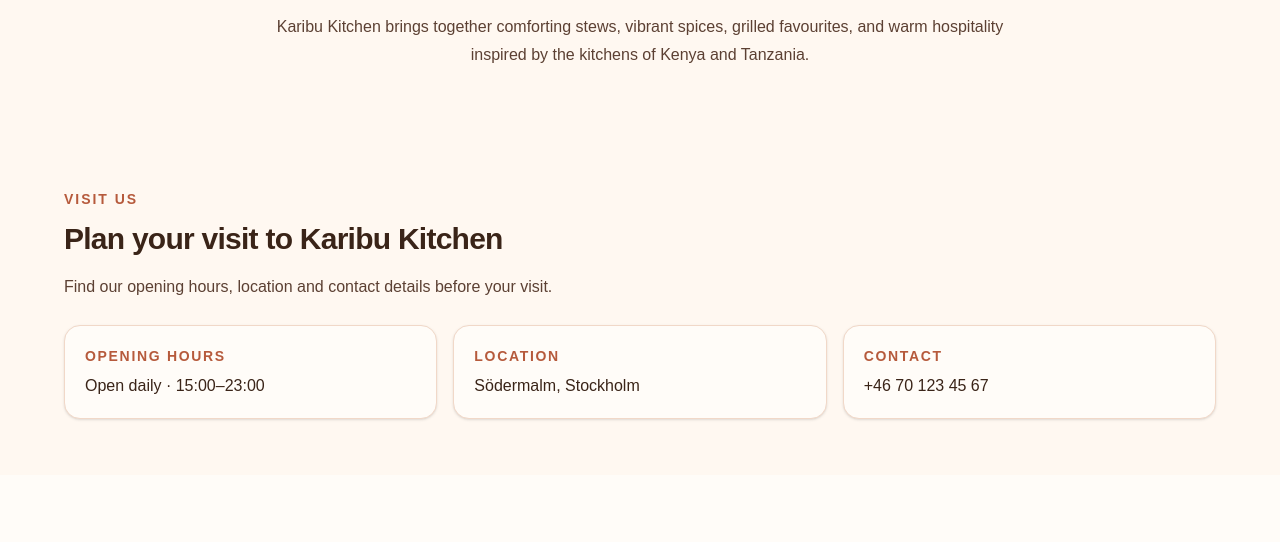
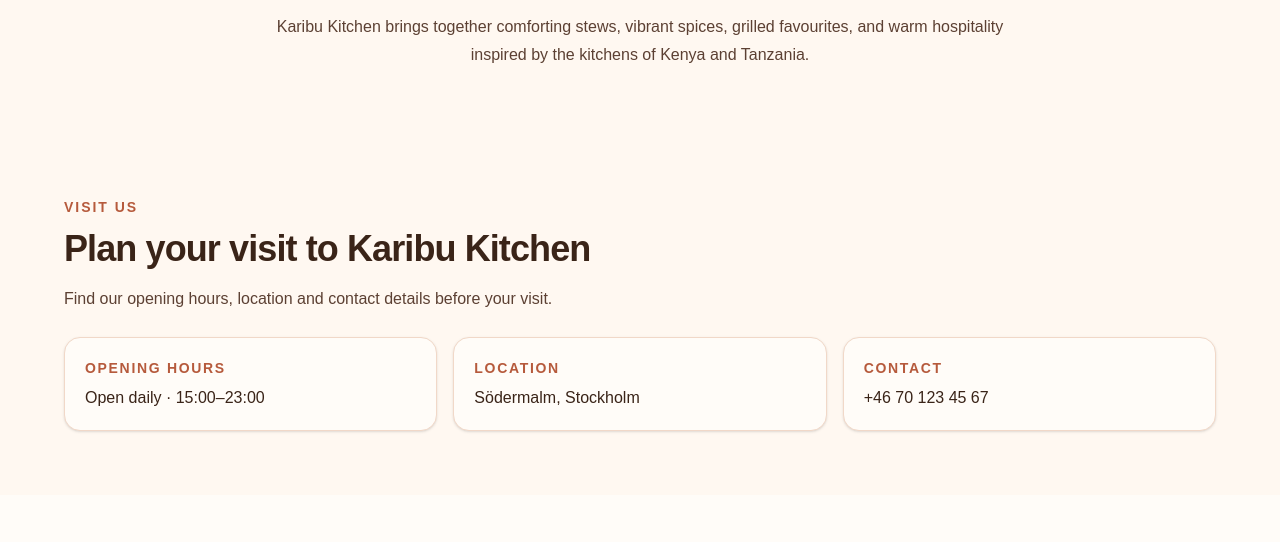
Before and after one commit to Brianosumba/restaurant-booking-app, a Next.js app: page / in a window 1280 px wide. Shown: the part 800-1342 px from the top of the page. Built offline with nearby package versions, Linux system fonts and the light colour scheme.

Commit message:
style: polish quick info section

```diff
--- a/src/app/components/QuickInfoSection.tsx
+++ b/src/app/components/QuickInfoSection.tsx
@@ -1,5 +1,3 @@
-import { title } from "process";
-
 const quickInfoItems = [
   {
     title: "Opening Hours",
@@ -17,12 +15,12 @@ const quickInfoItems = [
 
 export default function QuickInfoSection() {
   return (
-    <section className="bg-[#FFF8F1] px-4 py-14">
+    <section className="bg-[#FFF8F1] px-4 py-16">
       <div className="mx-auto max-w-6xl">
         <p className="text-sm font-semibold tracking-[0.14em] uppercase text-[#B65A3C]">
           Visit us
         </p>
-        <h2 className="mt-3 text-2xl sm:text-3xl font-bold tracking-tight text-[#3A2418]">
+        <h2 className="mt-3 text-3xl font-bold tracking-tight text-[#3A2418] sm:text-4xl">
           Plan your visit to Karibu Kitchen
         </h2>
         <p className="mt-4 max-w-2xl text-base leading-7 text-[#5C4033]">
@@ -32,7 +30,7 @@ export default function QuickInfoSection() {
         <ul className="mt-6 grid gap-4 sm:grid-cols-3">
           {quickInfoItems.map((item) => (
             <li
-              className="rounded-2xl border border-[#F1D8C8] bg-[#FFFCF8] p-5 text-[#3A2418] flex flex-col gap-2 shadow-sm"
+              className="flex flex-col gap-2 rounded-2xl border border-[#F1D8C8] bg-[#FFFCF8] p-5 text-[#3A2418] shadow-sm"
               key={item.title}
             >
               <h3 className="text-sm font-semibold uppercase tracking-[0.12em] text-[#B65A3C]">
```
